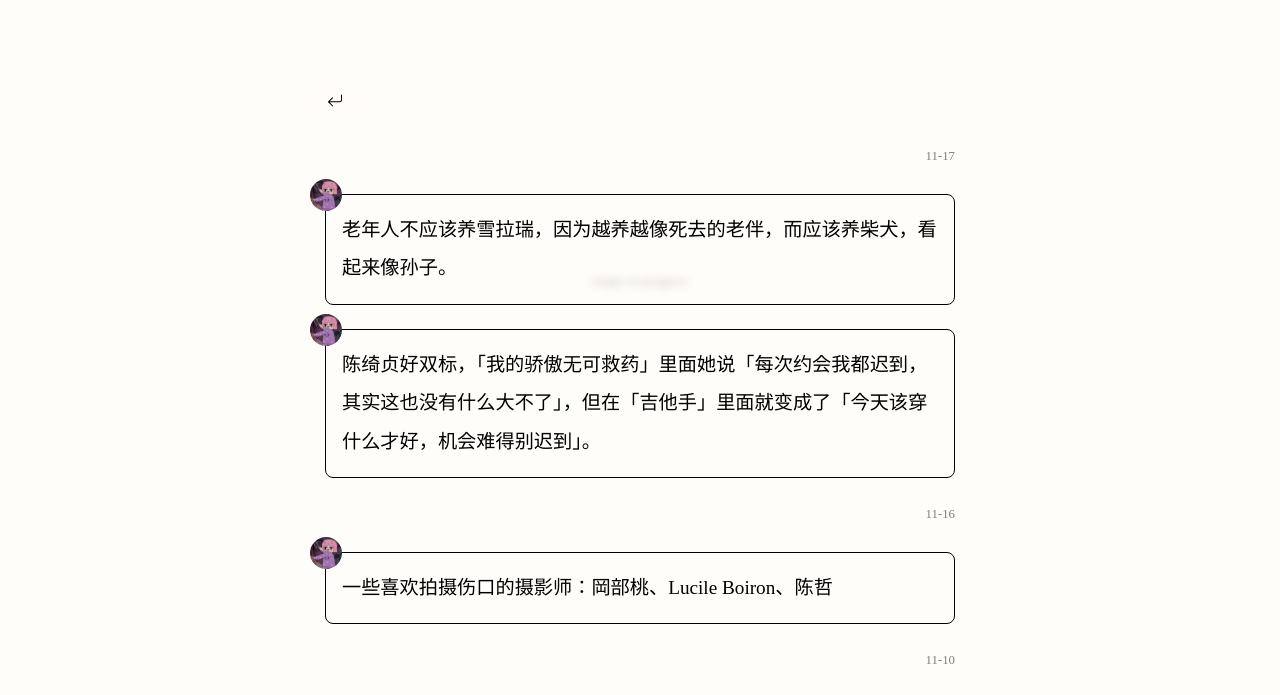
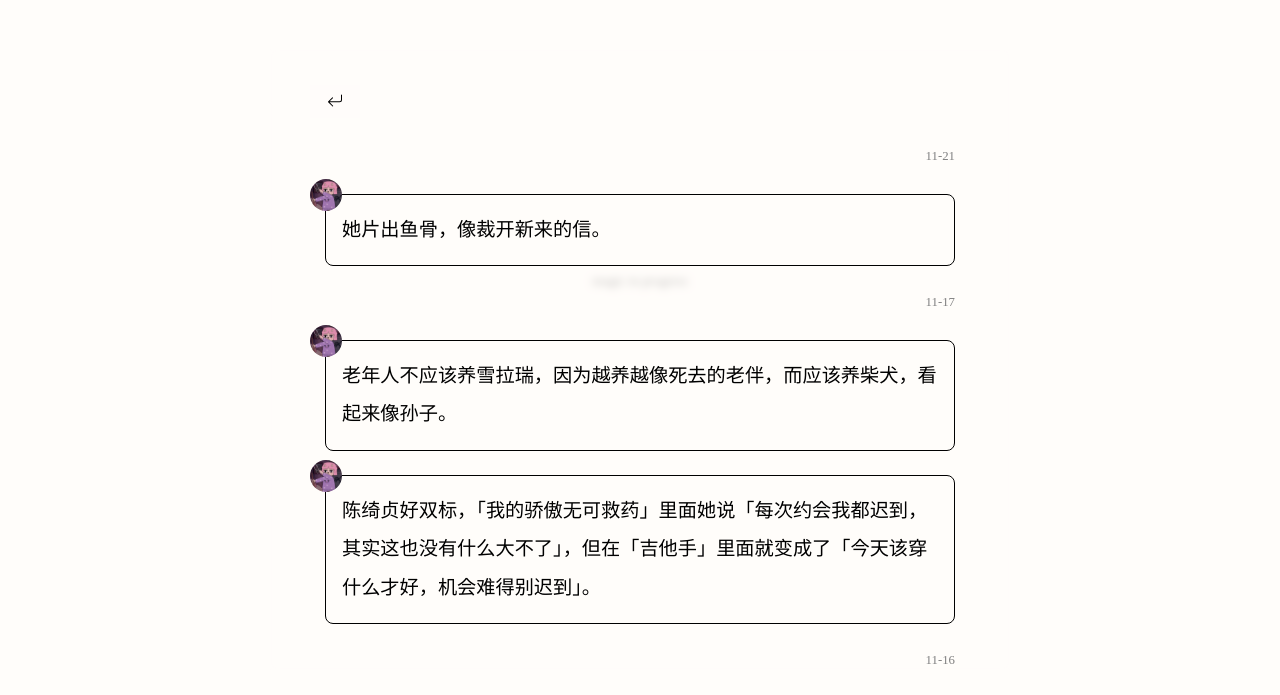
Before and after one commit to dorajackcui/gatsby-blog-blackteethClone, a Gatsby site: page / in a window 1280 px wide. Both pictures are taken after a click on the button "magic in progress". Shown: the part 79-774 px from the top of the page. Built offline with nearby package versions, Linux system fonts and the light colour scheme; Gatsby itself is replaced by a stand-in of ours.

Commit message:
useless update

```diff
--- a/src/articles/广播.md
+++ b/src/articles/广播.md
@@ -5,6 +5,10 @@ slug: douban-guangbo
 date: 2112-09-03
 stack: modal
 ---
+
+11-21
+- 她片出鱼骨，像裁开新来的信。
+
 11-17
 - 老年人不应该养雪拉瑞，因为越养越像死去的老伴，而应该养柴犬，看起来像孙子。
 - 陈绮贞好双标，「我的骄傲无可救药」里面她说「每次约会我都迟到，其实这也没有什么大不了」，但在「吉他手」里面就变成了「今天该穿什么才好，机会难得别迟到」。
```
